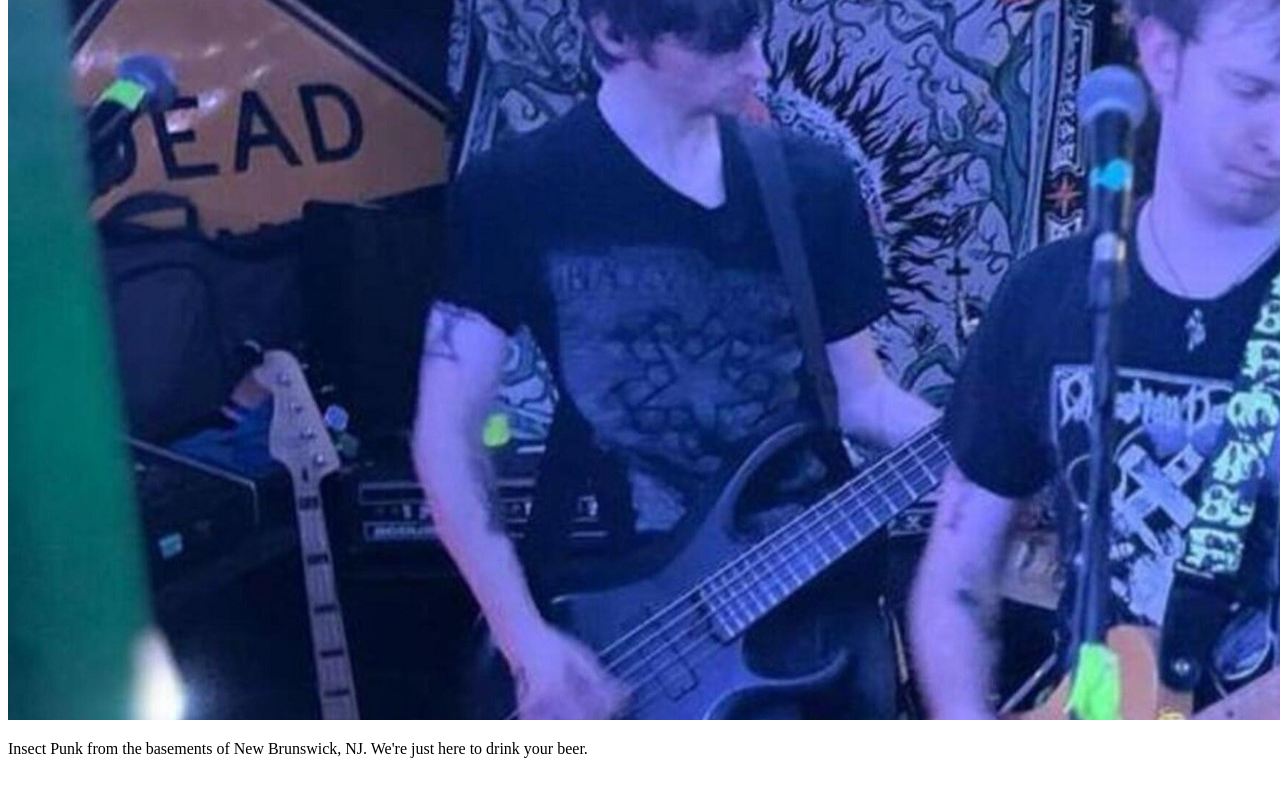
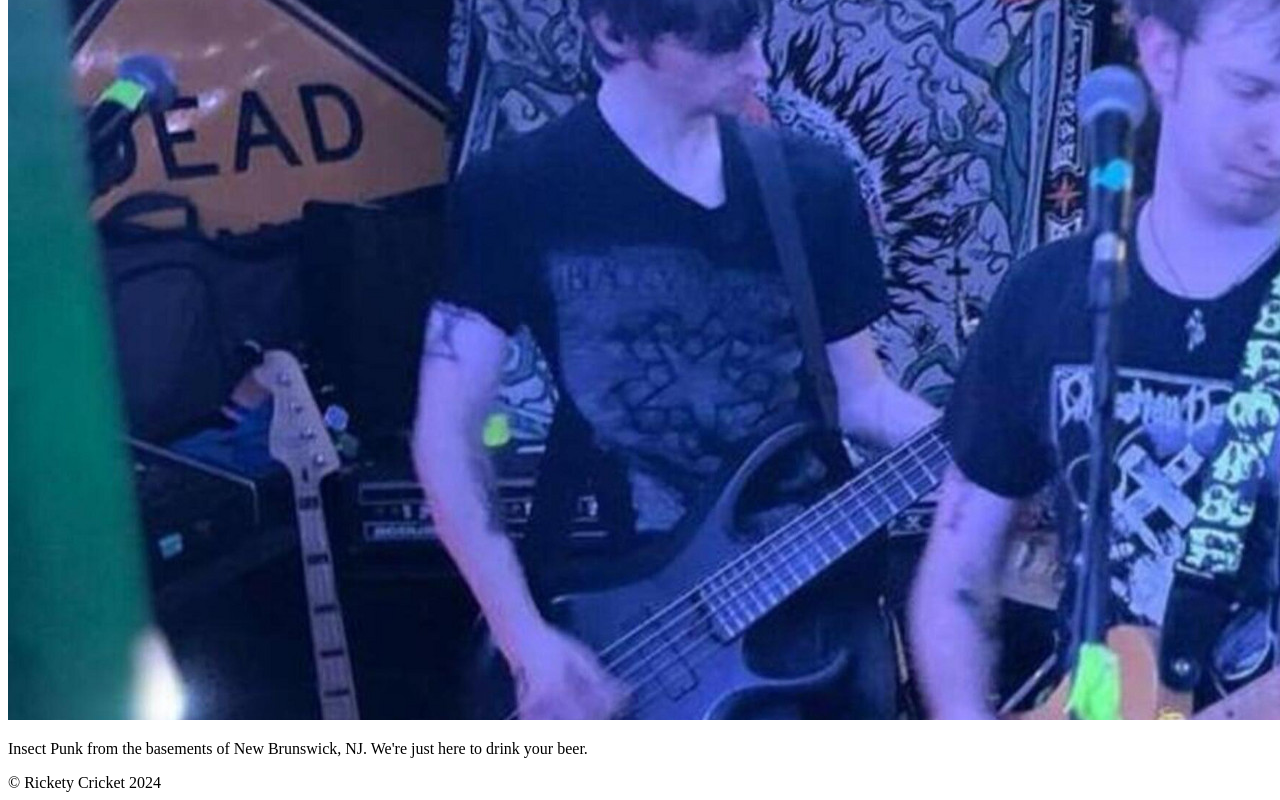
Before and after one commit to k-gilvary/rickety-cricket-homepage, a plain HTML site: page index.html in a window 1280 px wide. Shown: the part 1552-2352 px from the top of the page. Before the commit the page ends 2326 px from the top, so only its background shows below. Drawn offline with Linux system fonts and the light colour scheme; a web font is replaced by a local one.

Commit message:
add footer copyright

```diff
--- a/index.html
+++ b/index.html
@@ -165,9 +165,14 @@
                 </p>
             </div>
         </div>
+
         <!-- gallery -->
+
     </main>
 
     <!-- footer -->
+    <footer>
+        <span>&copy; Rickety Cricket 2024</span>
+    </footer>
 </body>
 </html>
```
